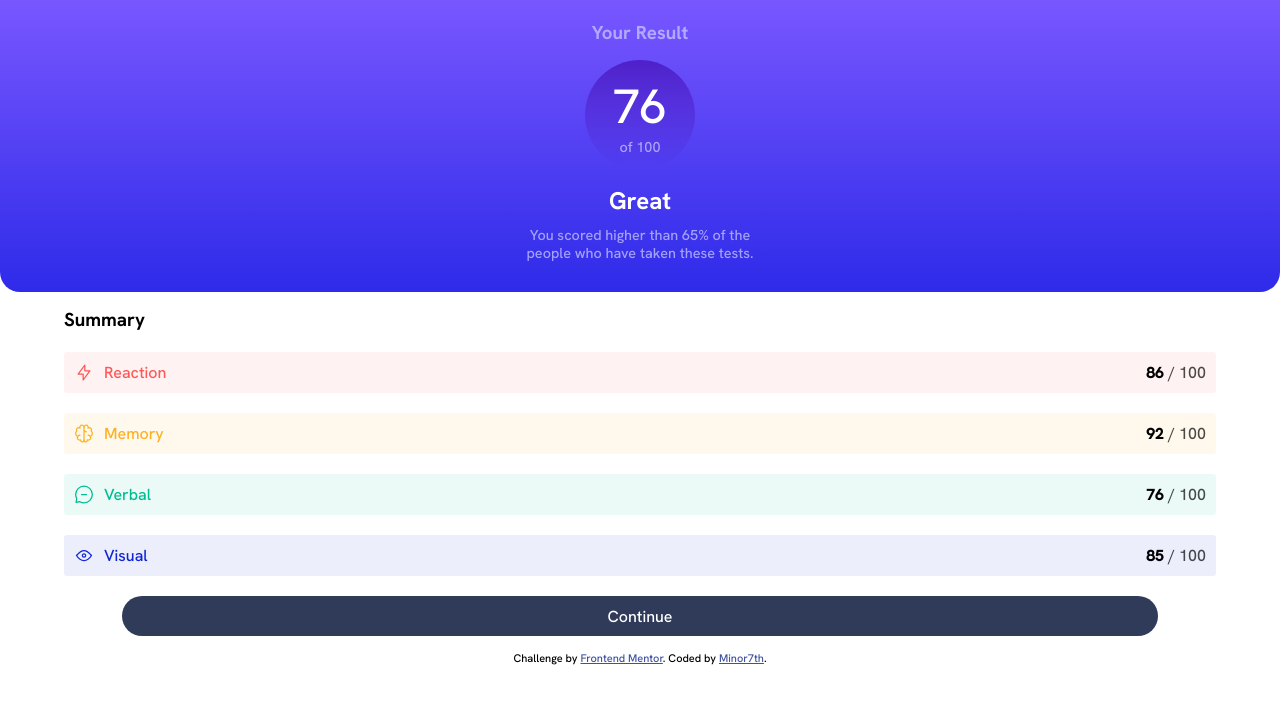
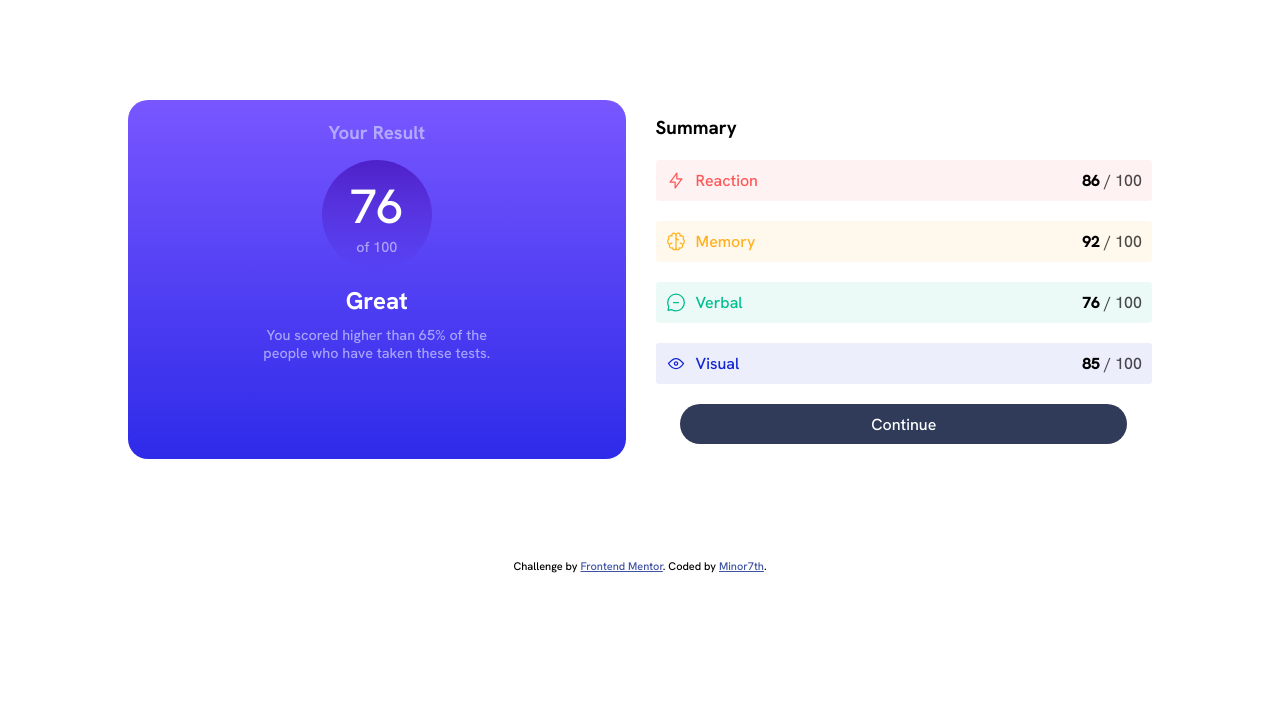
Before and after one commit to khatiwadaaj/results-summary-component-main, a plain HTML site: page index.html in a window 1280 px wide. Drawn offline with Linux system fonts and the light colour scheme.

Commit message:
Final Commit

```diff
--- a/style.css
+++ b/style.css
@@ -147,3 +147,23 @@
 .attribution a {
   color: hsl(228, 45%, 44%);
 }
+
+/* Start of media query for responsiveness */
+@media screen and (min-width: 540px) {
+  /* Your CSS rules for screens larger than 385px */
+  .container {
+    display: flex;
+    width: 80%;
+    margin: 100px auto;
+    gap: 30px;
+  }
+
+  .score-card {
+    border-radius: 20px;
+    width: 50%;
+  }
+
+  .summary-card {
+    width: 50%;
+  }
+}
```
